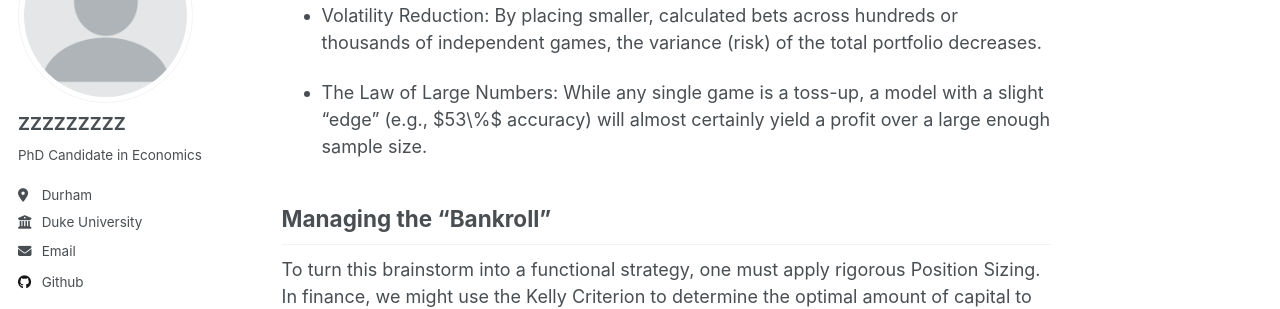
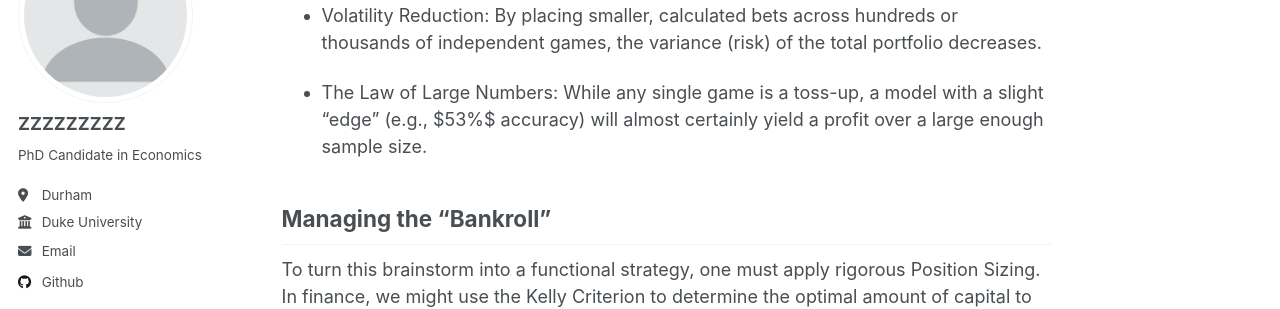
Before and after one commit to henrymzc/henrymzc.github.io, a Jekyll site: the page built from _posts/2026-02-01-blog-post-1.md, in a window 1280 px wide and 900 px high, scrolled down 842 px. Shown: the part 178-487 px from the top of the window. Built offline with Jekyll 4.4.1, drawn with Linux system fonts in a browser that asks for light colours.

Commit message:
Fix percentage formatting in blog post
Corrected formatting of percentage symbol in the Law of Large Numbers section.

```diff
--- a/_posts/2026-02-01-blog-post-1.md
+++ b/_posts/2026-02-01-blog-post-1.md
@@ -22,7 +22,7 @@ The most critical insight in this approach is moving away from the "gambler’s
 
 * Volatility Reduction: By placing smaller, calculated bets across hundreds or thousands of independent games, the variance (risk) of the total portfolio decreases.
 
-* The Law of Large Numbers: While any single game is a toss-up, a model with a slight "edge" (e.g., $53\%$ accuracy) will almost certainly yield a profit over a large enough sample size.
+* The Law of Large Numbers: While any single game is a toss-up, a model with a slight "edge" (e.g., $53%$ accuracy) will almost certainly yield a profit over a large enough sample size.
 
 Managing the "Bankroll"
 ---------
```
